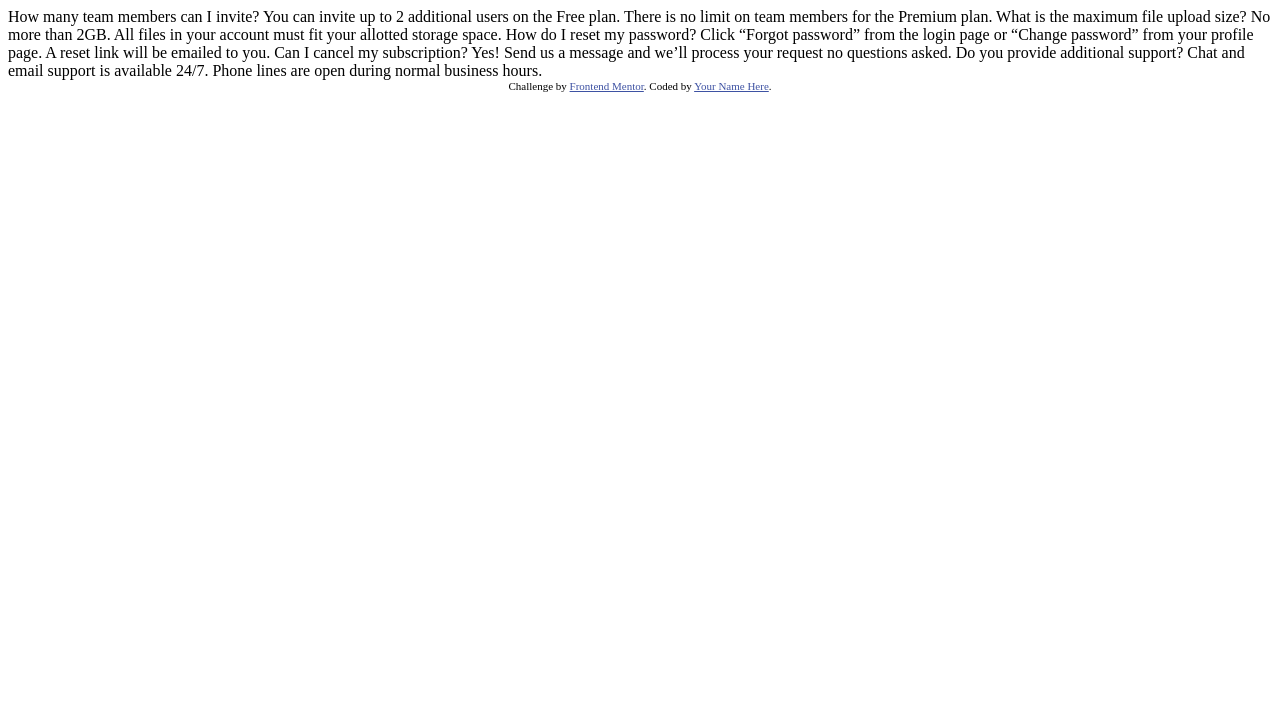
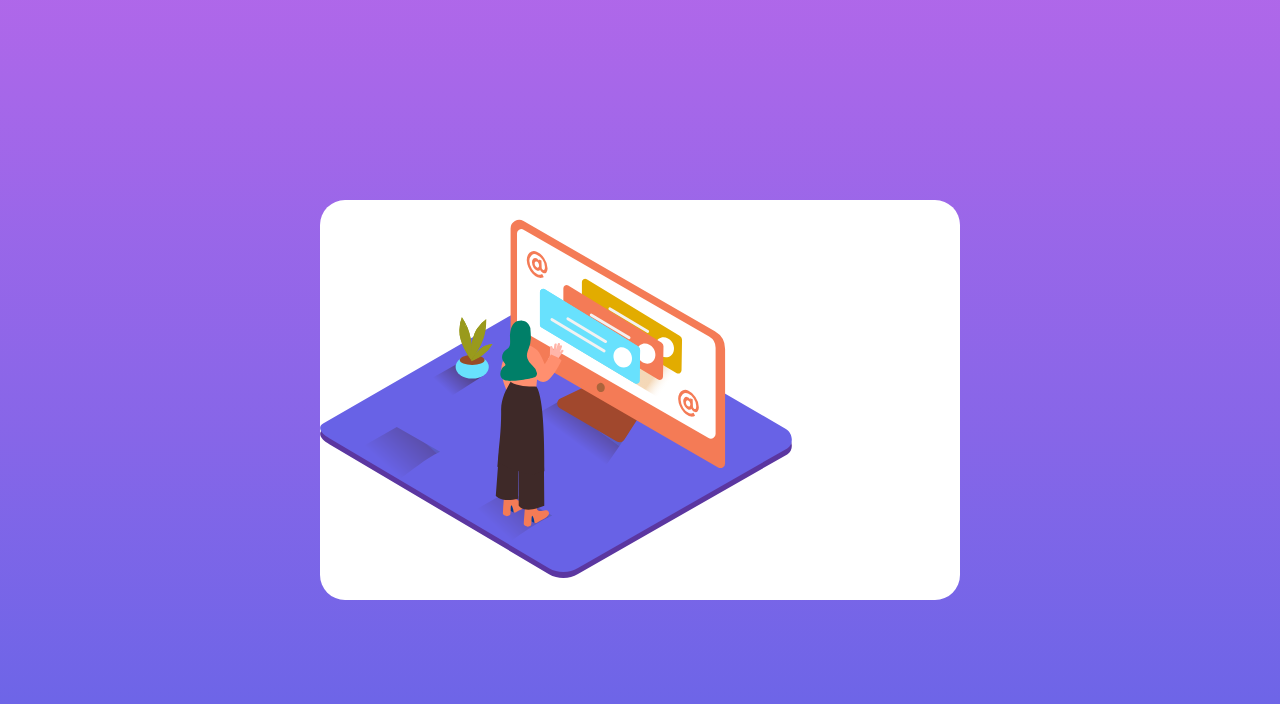
Before and after one commit to Ranffi/FAQ-Accordion-Card, a plain HTML site: page index.html in a window 1280 px wide. Drawn offline with Linux system fonts and the light colour scheme.

Commit message:
added styles.css, (main background color, main content and first image

```diff
--- a/index.html
+++ b/index.html
@@ -11,6 +11,7 @@
   <title>Frontend Mentor | FAQ Accordion Card</title>
 
   <!-- Feel free to remove these styles or customise in your own stylesheet 👍 -->
+  <link rel="stylesheet" href="styles.css">
   <style>
     .attribution {
       font-size: 11px;
@@ -24,7 +25,12 @@
 </head>
 
 <body>
-  How many team members can I invite?
+  <main>
+    <div>
+      <img src="images/illustration-woman-online-desktop.svg" alt="">
+    </div>
+  </main>
+  <!-- How many team members can I invite?
   You can invite up to 2 additional users on the Free plan. There is no limit on
   team members for the Premium plan.
 
@@ -44,7 +50,7 @@
   <div class="attribution">
     Challenge by <a href="https://www.frontendmentor.io?ref=challenge" target="_blank">Frontend Mentor</a>.
     Coded by <a href="#">Your Name Here</a>.
-  </div>
+  </div> -->
 </body>
 
 </html>
--- /dev/null
+++ b/styles.css
@@ -0,0 +1,22 @@
+html {
+    height: 100%;
+}
+
+body {
+    background: linear-gradient(hsl(273, 75%, 66%), hsl(240, 73%, 65%));
+    background-repeat: no-repeat;
+    margin: 0;
+    display: flex;
+    justify-content: center;
+    align-items: center;
+    height: 100%;
+}
+
+main {
+    height: 50%;
+    width: 50%;
+    background-color: white;
+    border-radius: 25px;
+    display: flex;
+    align-items: center;
+}
```
